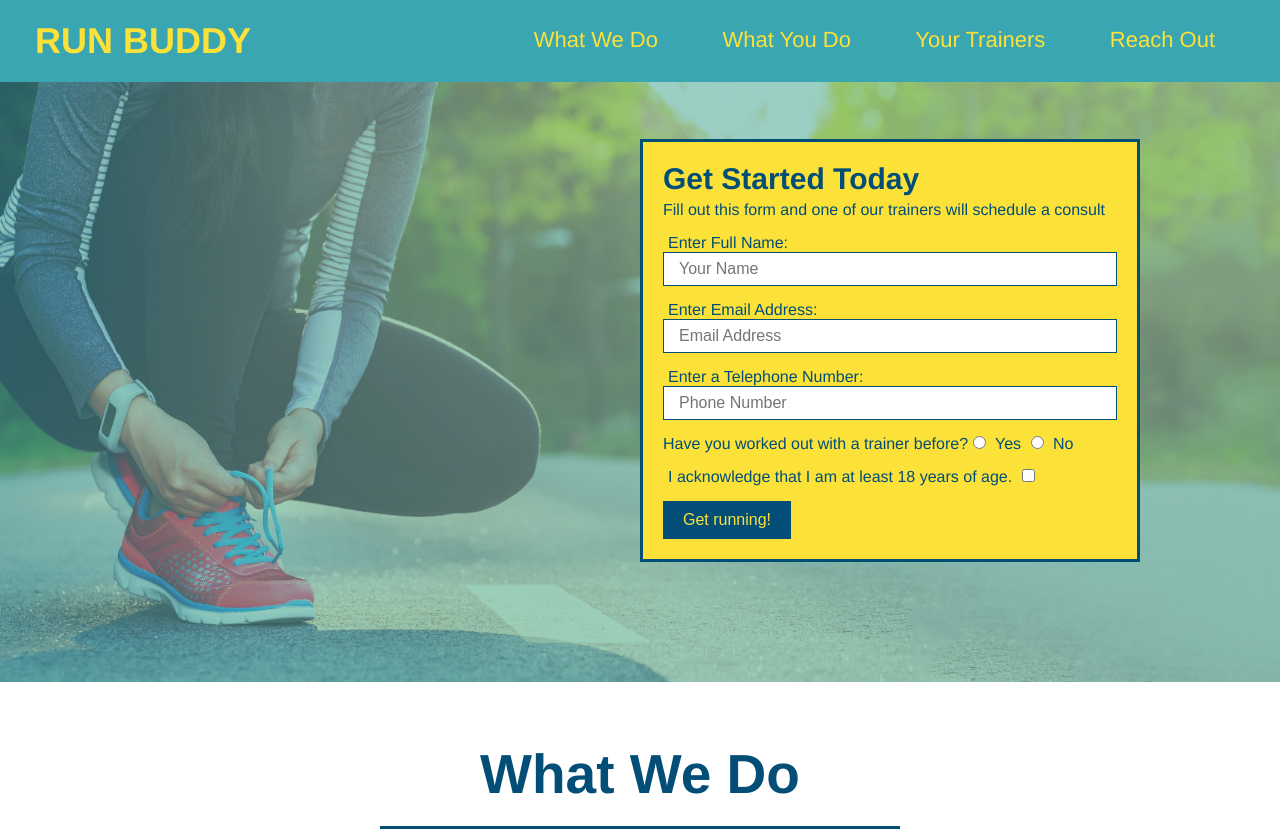
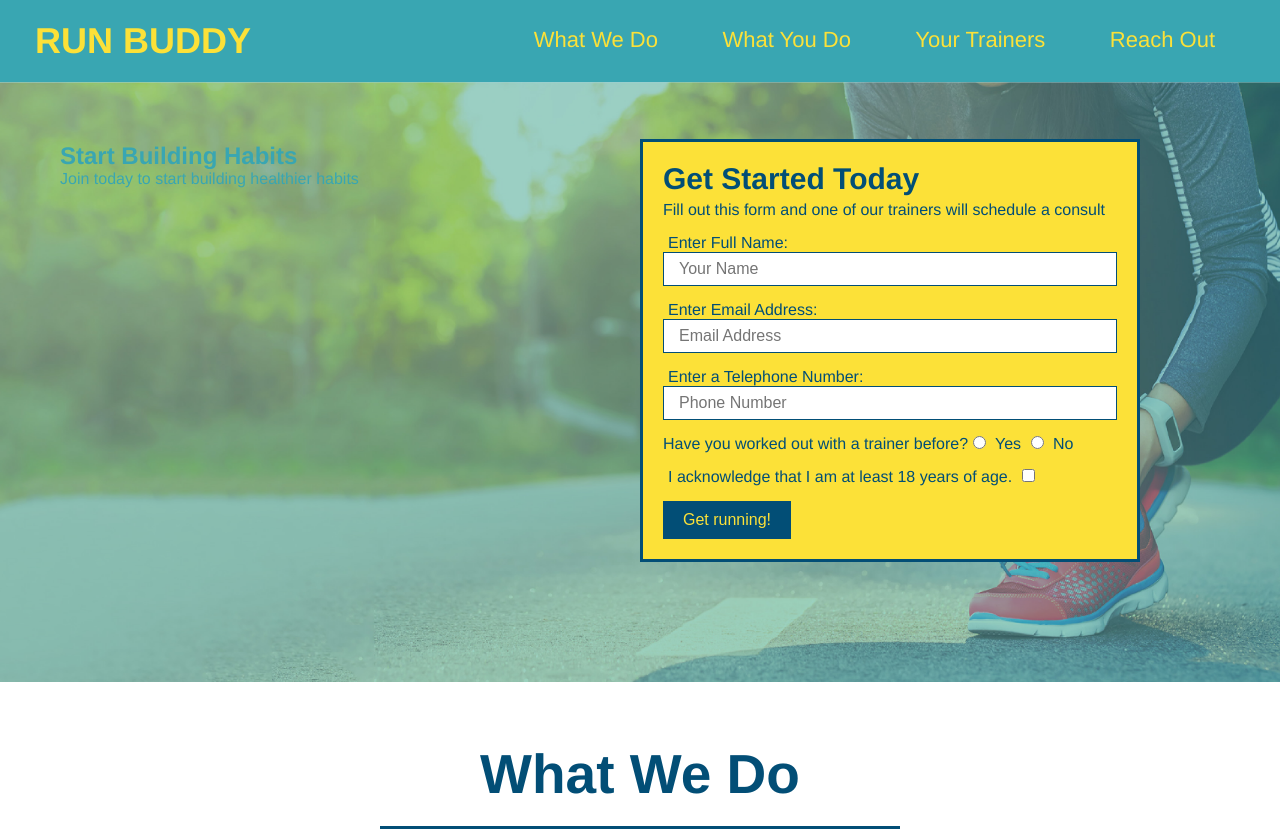
Before and after one commit to jhg13010/run-buddy, a plain HTML site: page index.html in a window 1280 px wide. Shown: the top 832 px of the page. Drawn offline with Linux system fonts and the light colour scheme.

Commit message:
add content to hero, replace image

```diff
--- a/assets/css/style.css
+++ b/assets/css/style.css
@@ -70,7 +70,7 @@ section {
 }
 
 .hero {
-    background-image: url("../images/hero-bg.jpeg");
+    background-image: url("../images/hero-bg.jpg");
     height: 600px;
     background-size: cover;
     background-position: center;
--- a/index.html
+++ b/index.html
@@ -6,7 +6,7 @@
         <link rel="stylesheet" href="./assets/css/style.css"/>
     </head>
     <body>
-        <!-- navigation -->
+        <!-- navigation + hero-->
         <header>
             <!--href link via "/" will allow user to click on header and come back to homepage-->
             <h1>
@@ -38,6 +38,13 @@
 
         <!--Hero/Jumbotron-->
         <section class="hero">
+            <div class="hero-cta">
+                <h2>Start Building Habits</h2>
+                <p>
+                    Join today to start building healthier habits
+                </p>
+            </div>
+
             <!--submission box-->
             <div class="hero-form">
                 <h3>Get Started Today</h3>
```
Also changed, not shown: assets/images/hero-bg.jpeg (deleted), assets/images/hero-bg.jpg (added).
